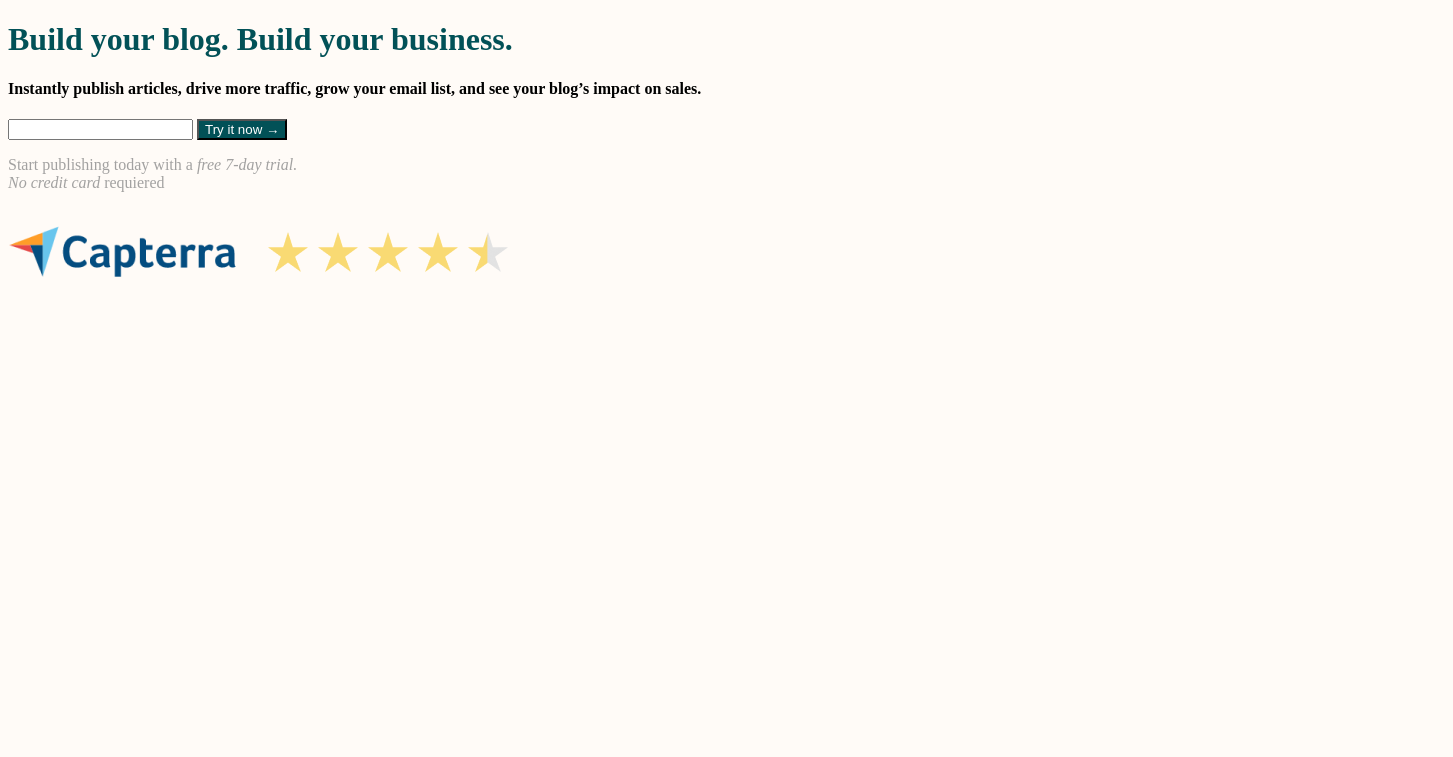
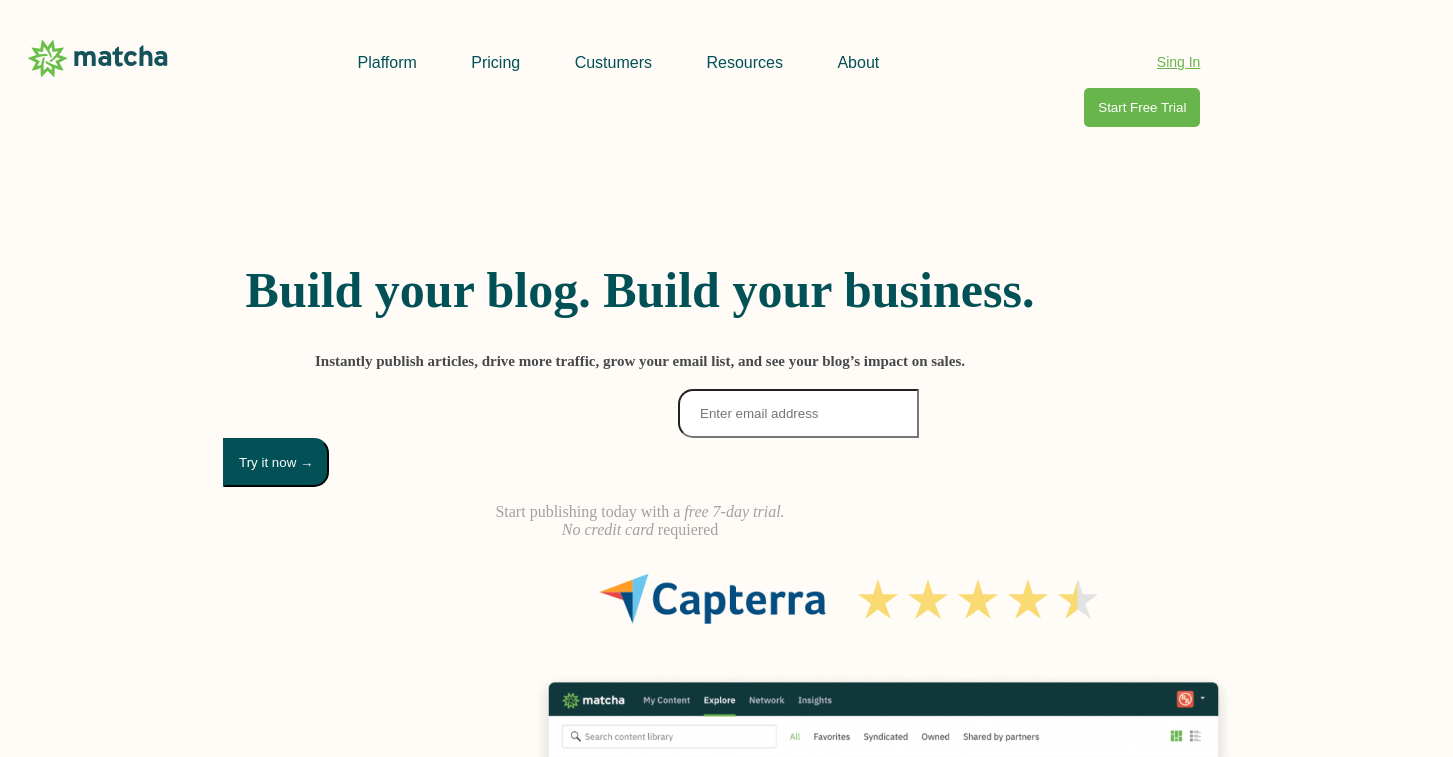
Before and after one commit to eddieelorza/demo, a plain HTML site: page index.html in a window 1280 px wide. Shown: the top 757 px of the page, 1453 px wide, since content can reach past the window. Drawn offline with Linux system fonts and the light colour scheme.

Commit message:
Nuevo update en el codigo

```diff
--- a/Style.css
+++ b/Style.css
@@ -1,22 +1,123 @@
 h1 {
     color: #025157;
+    font-style: Bree Serif;
+    font-family: 'Bree Serif';
+    font-size:50px;
+    text-align: center;
 }
-h3{
+h4 {
     color: #46484c;
+    text-align: center;
+    font-family: 'Bree Serif';
+    font-size:15px;
+}
+#email{
+  margin: 20px 50px 0 470px;
+
 }
 #search{
     color: #fff;
     background-color:#025157;
+    padding-left: 14px;
+    padding-right: 14px;
+    padding-top: 15px;
+    padding-bottom: 15px;
+    border-color: #025157;
+    border-top-right-radius: 15px;
+    border-bottom-right-radius: 15px;
+    margin-left: 15px;
+}
+#inp{
+  padding-left: 20px;
+    padding-right: 40px;
+    padding-top: 15px;
+    padding-bottom: 15px;
+    border-top-left-radius: 15px;
+    border-bottom-left-radius: 15px;
+    margin-right: -20px;
 }
 .promocional{
-    color:#8b8b8bcc
+    color:#8b8b8bcc;
+    text-align: center;
+
+
 }
  .img{
-     display: block;
-     margin-right: 10px;
+     display: inline;
+     margin: 0px 50px 0 390px;
+
  }
+.main{
+    margin: 140px 200px  100px;
+}
+
+ .background{
+        background-color: #fffbf7;
+ }
+ .header {
+    margin-top: 40px;
+    margin-left: 20px;
+    margin-right: 20px;
+    font-size: 0;
+    height: 45px;
+    font-family: sans-serif;
+  }
+  .header > * {
+    display: inline-block;
+    font-size: 16px;
+    vertical-align: middle;
+    height: 100%;
+    line-height: 45px;
+  }
+  .logo {
+    height: 100%;
+  }
+
+  .navbar {
+    width: 70%;
+
+    text-align: center;
+    color: #025157;
 
 
- #background{
-        background-color: #fffbf7;
- }
+  }
+  .menu-item {
+    display: inline;
+    margin-right: 25px;
+    margin-left: 25px;
+  }
+
+  .actions {
+    width: 15%;
+    text-align: right;
+    font-size: 14px;
+
+  }
+  .actions > * {
+    margin-right: 10px;
+    margin-left: 10px;
+  }
+
+  .actions a {
+    color: #67b54b;
+  }
+
+  .actions button {
+    color: white;
+    background-color: #67b54b;
+    padding-left: 14px;
+    padding-right: 14px;
+    padding-top: 12px;
+    padding-bottom: 12px;
+    border: 0;
+    border-radius: 5px;
+  }
+  ul {
+    list-style-type: none;
+    margin: 0px;
+    padding: -50px;
+  }
+  li {
+    display: inline;
+    margin:25px 25px 25px 25px;
+  }
--- a/index.html
+++ b/index.html
@@ -8,21 +8,47 @@
     <link rel="stylesheet" href="style.css">
 
 </head>
-<body id="background">
+<body class="background">
+    <header class="header">
+        <!-- Logo con link a la página principal -->
+        <a href="https://getmatcha.com/wp-content/themes/getmatcha/img/footer_logo.svg" class="logo">
+            <img src="img/footer_logo.svg" alt="Matcha" >
+        </a>
+        <!-- Menú de navegación -->
+        <nav class="navbar">
+            <ul>
+                <li>Plafform</li>
+                <li>Pricing</li>
+                <li>Custumers</li>
+                <li>Resources</li>
+                <li>About</li>
+              </ul>
+        </nav>
+        <!-- Contenedor de acciones de usuario -->
+        <div class="actions">
+            <a href="#">Sing In</a>
+            <button>Start Free Trial</button>
+        </div>
+      </header>
+      <br>
+      <br>
+<main class="main">
     <h1 >Build your blog. Build your business.</h1>
-    <h4>
-        Instantly publish articles, drive more traffic, grow your email list, and
-        see your blog’s impact on sales.
-      </h4>
+    <h4>Instantly publish articles, drive more traffic, grow your email list, and see your blog’s impact on sales.
+    </h4>
     <form>
-        <input type="email" />
+        <a id="email">
+        <input type="email" placeholder="Enter email address" id="inp">
         <button type="submit" id="search">
             Try it now &rarr;
-        </button>
+        </button></a>
         <br>
         <p class="promocional">Start publishing today with a <em>free 7-day trial.</em> <br> <em>No credit card</em> requiered</p>
         <br>
         <img src="img/capterra.png" alt="imagen capterra" class="img">
+        <br><br><br>
+        <img src="img/end-result.png" alt="resultados finales" >
     </form>
+</main>
 </body>
 </html>
```
Also changed, not shown: img/end-result.png (added), img/footer_logo.svg (added), 2 other files.
